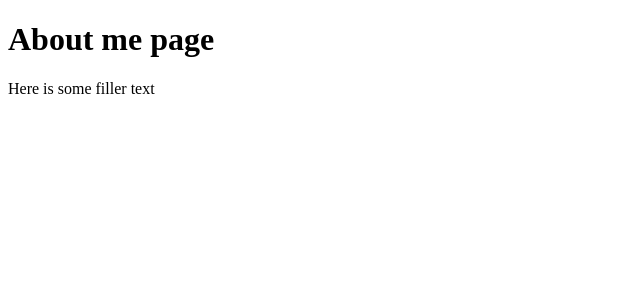
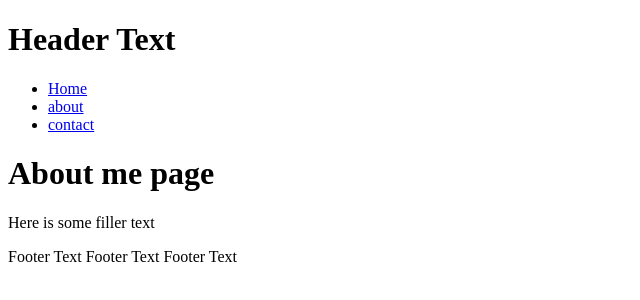
Before and after one commit to coffeelabor/Joey_fe, a Gatsby site in the folder Joey_Hardwood/: page /about in a window 1280 px wide. Shown: the whole page, without its empty margins (0-640 px from the left). Built offline with nearby package versions, Linux system fonts and the light colour scheme; Gatsby itself is replaced by a stand-in of ours.

Commit message:
footer and header added with links to pages

```diff
--- /dev/null
+++ b/Joey_Hardwood/src/components/footer.js
@@ -0,0 +1,13 @@
+import React from 'react'
+
+const Footer = () => {
+    return (
+        <footer>
+            <p>
+                Footer Text Footer Text Footer Text
+            </p>
+        </footer>
+    )
+}
+
+export default Footer
--- /dev/null
+++ b/Joey_Hardwood/src/components/header.js
@@ -0,0 +1,25 @@
+import React from 'react'
+import {Link} from 'gatsby'
+
+const Header = () => {
+    return (
+        <header>
+            <h1>Header Text</h1>
+            <nav>
+                <ul>
+                    <li>
+                        <Link to='/'>Home</Link>
+                    </li>
+                    <li>
+                        <Link to='/about'>about</Link>
+                    </li>
+                    <li>
+                        <Link to='/contact'>contact</Link>
+                    </li>
+                </ul>
+            </nav>
+        </header>
+    )
+}
+
+export default Header
--- a/Joey_Hardwood/src/pages/about.js
+++ b/Joey_Hardwood/src/pages/about.js
@@ -1,12 +1,17 @@
 import React from 'react'
+import Footer from '../components/footer'
+import Header from '../components/header'
+
 
 const AboutPage = () => {
     return (
         <div>
+            <Header />
             <h1>About me page</h1>
             <p>
                 Here is some filler text
             </p>
+            <Footer />
         </div>
     )
 }
--- a/Joey_Hardwood/src/pages/contact.js
+++ b/Joey_Hardwood/src/pages/contact.js
@@ -1,12 +1,16 @@
 import React from 'react'
+import Footer from '../components/footer'
+import Header from '../components/header'
 
 const ContactPage = () => {
     return (
         <div>
+            <Header />
             <h1>Contact page</h1>
             <p>
                 Here is some filler text for the contact
             </p>
+            <Footer />
         </div>
     )
 }
--- a/Joey_Hardwood/src/pages/index.js
+++ b/Joey_Hardwood/src/pages/index.js
@@ -1,9 +1,13 @@
 import React from "react"
 import {Link} from 'gatsby'
+import Footer from '../components/footer'
+import Header from '../components/header'
+
 
 const IndexPage = () => {
   return (
     <div>
+      <Header />
       <h1>
         Howdy!
       </h1>
@@ -13,6 +17,7 @@ const IndexPage = () => {
       <p>
         simple link to the <Link to="/contact"> Contact page</Link>
       </p>
+      <Footer />
     </div>
   )
 }
```
Also changed, not shown: Joey_Hardwood/src/components/layout.js (added, +11 -0 lines).
